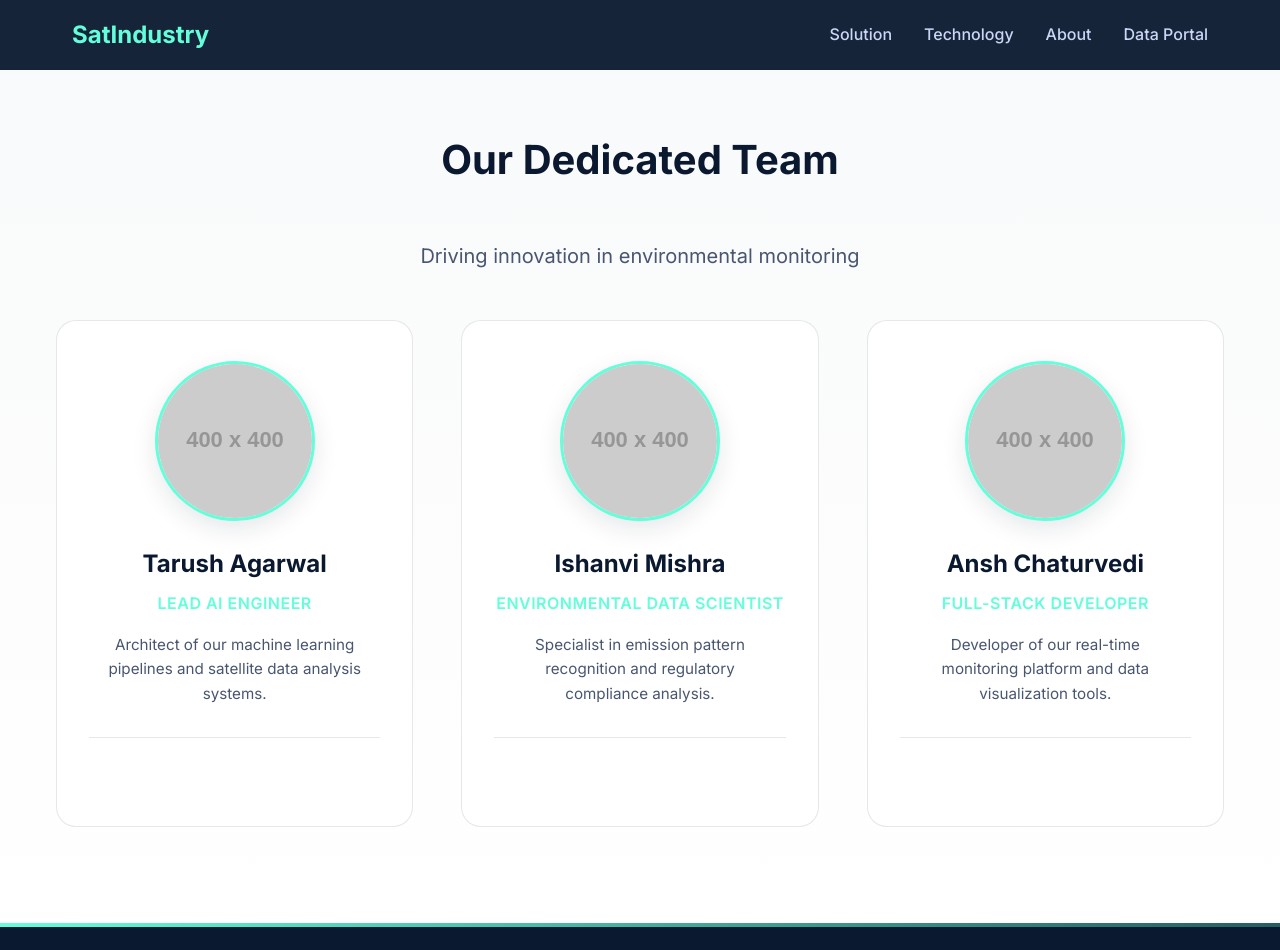
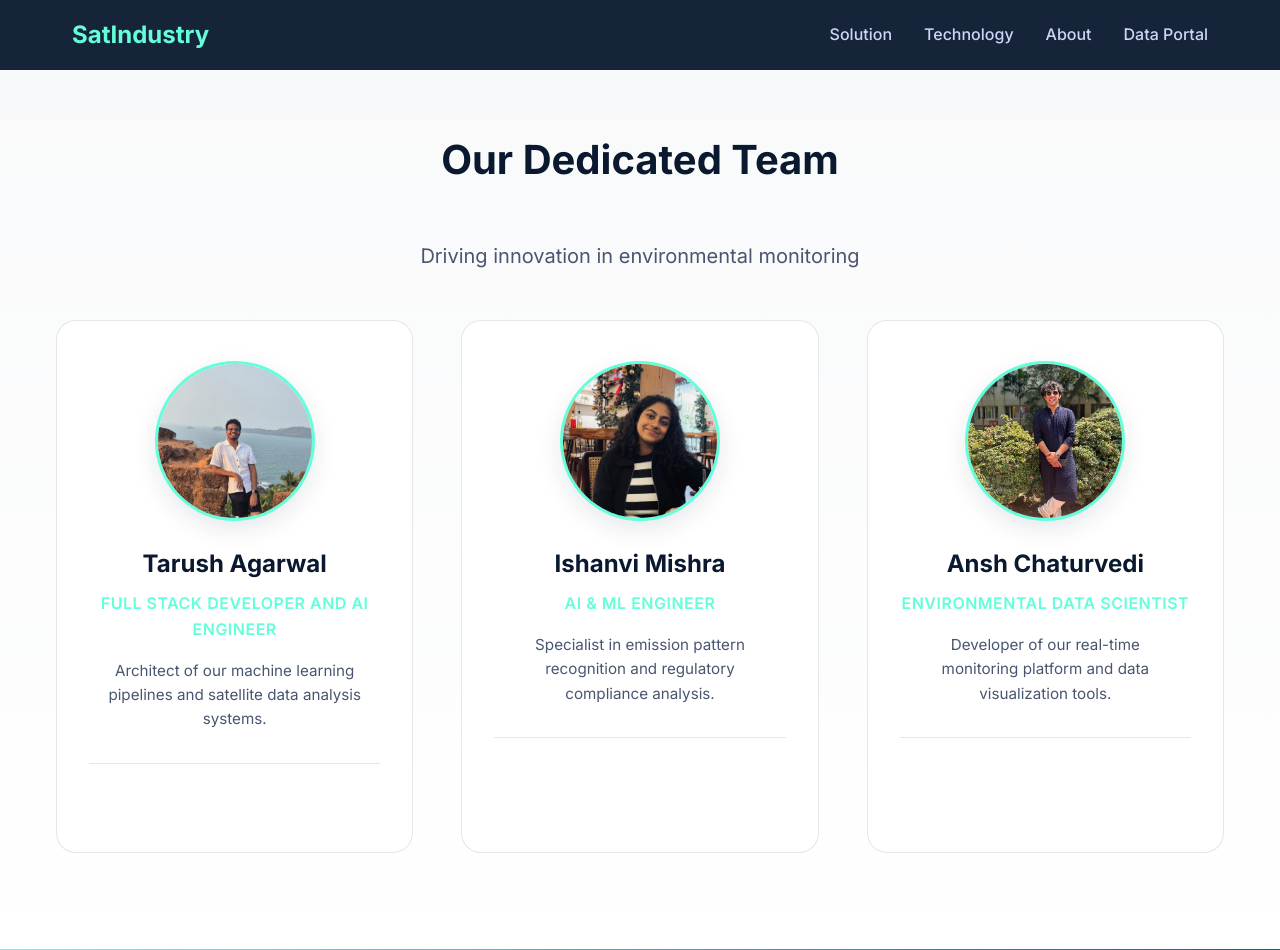
Before and after one commit to tarush10000/SatIndustry, a Django app: template mainapp/templates/mainapp/about.html in a window 1280 px wide. Shown: the top 950 px of the page. Run offline with Django 5.2, Linux system fonts and the light colour scheme; the template is opened without the code that fills it, so the values that code supplies are empty; grey boxes labelled with a size stand in for pictures from a placeholder-image service; some libraries are stand-ins or nearby versions.

Commit message:
team page minor modif

```diff
--- a/mainapp/templates/mainapp/about.html
+++ b/mainapp/templates/mainapp/about.html
@@ -30,13 +30,12 @@
         <p class="section-subtitle">Driving innovation in environmental monitoring</p>
 
         <div class="team-grid">
-            <!-- Tarush Agarwal -->
             <div class="team-card">
                 <div class="card-image">
-                    <img src="https://placehold.co/400x400" alt="Tarush Agarwal">
+                    <img src="{% static 'mainapp/images/Tar.jpg' %}" alt="Tarush Agarwal">
                 </div>
                 <h3 class="member-name">Tarush Agarwal</h3>
-                <p class="member-role">Lead AI Engineer</p>
+                <p class="member-role">Full Stack Developer and AI Engineer</p>
                 <p class="member-bio">Architect of our machine learning pipelines and satellite data analysis systems.</p>
                 <div class="social-links">
                     <a href="#"><i class="fab fa-linkedin"></i></a>
@@ -44,14 +43,12 @@
                     <a href="#"><i class="fas fa-envelope"></i></a>
                 </div>
             </div>
-
-            <!-- Ishanvi Mishra -->
             <div class="team-card">
                 <div class="card-image">
-                    <img src="https://placehold.co/400x400" alt="Ishanvi Mishra">
+                    <img src="{% static 'mainapp/images/Ish.jpg' %}" alt="Ishanvi Mishra">
                 </div>
                 <h3 class="member-name">Ishanvi Mishra</h3>
-                <p class="member-role">Environmental Data Scientist</p>
+                <p class="member-role">AI &amp; ML Engineer</p>
                 <p class="member-bio">Specialist in emission pattern recognition and regulatory compliance analysis.</p>
                 <div class="social-links">
                     <a href="#"><i class="fab fa-linkedin"></i></a>
@@ -59,19 +56,17 @@
                     <a href="#"><i class="fas fa-file-pdf"></i></a>
                 </div>
             </div>
-
-            <!-- Ansh Chaturvedi -->
             <div class="team-card">
                 <div class="card-image">
-                    <img src="https://placehold.co/400x400" alt="Ansh Chaturvedi">
+                    <img src="{% static 'mainapp/images/Ans.jpg' %}" alt="Ansh Chaturvedi">
                 </div>
                 <h3 class="member-name">Ansh Chaturvedi</h3>
-                <p class="member-role">Full-Stack Developer</p>
+                <p class="member-role">Environmental Data Scientist</p>
                 <p class="member-bio">Developer of our real-time monitoring platform and data visualization tools.</p>
                 <div class="social-links">
-                    <a href="#"><i class="fab fa-stack-overflow"></i></a>
-                    <a href="#"><i class="fab fa-dev"></i></a>
-                    <a href="#"><i class="fab fa-medium"></i></a>
+                <a href="#"><i class="fab fa-stack-overflow"></i></a>
+                <a href="#"><i class="fab fa-dev"></i></a>
+                <a href="#"><i class="fab fa-medium"></i></a>
                 </div>
             </div>
         </div>
```
Also changed, not shown: mainapp/static/mainapp/images/Ans.jpg (added), mainapp/static/mainapp/images/Ish.jpg (added), mainapp/static/mainapp/images/Tar.jpg (added).
